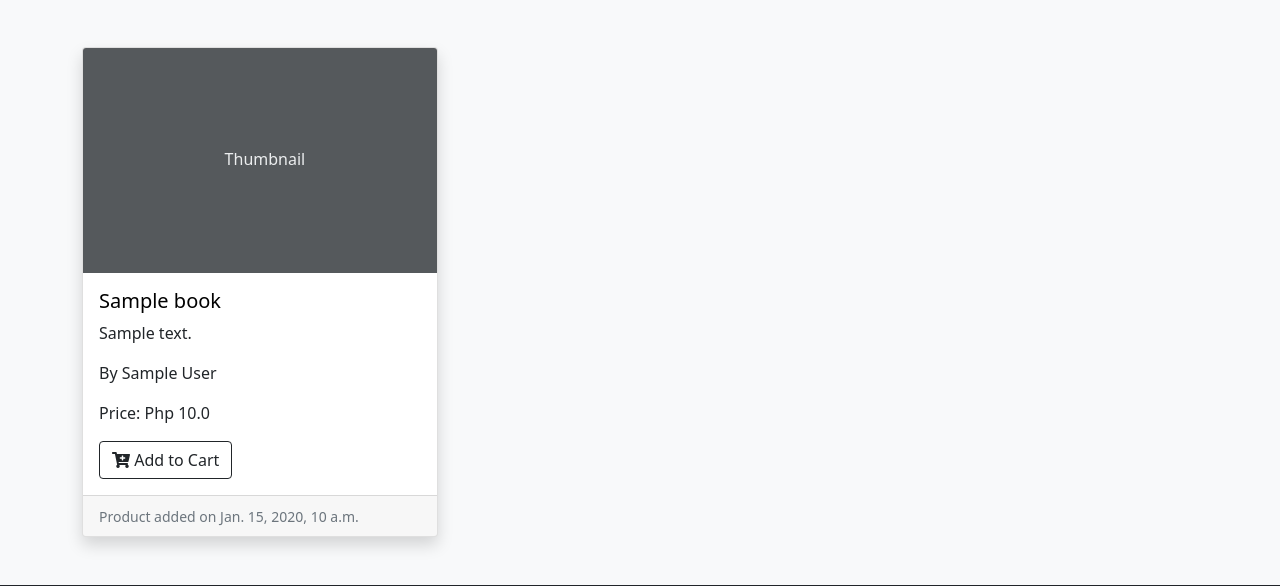
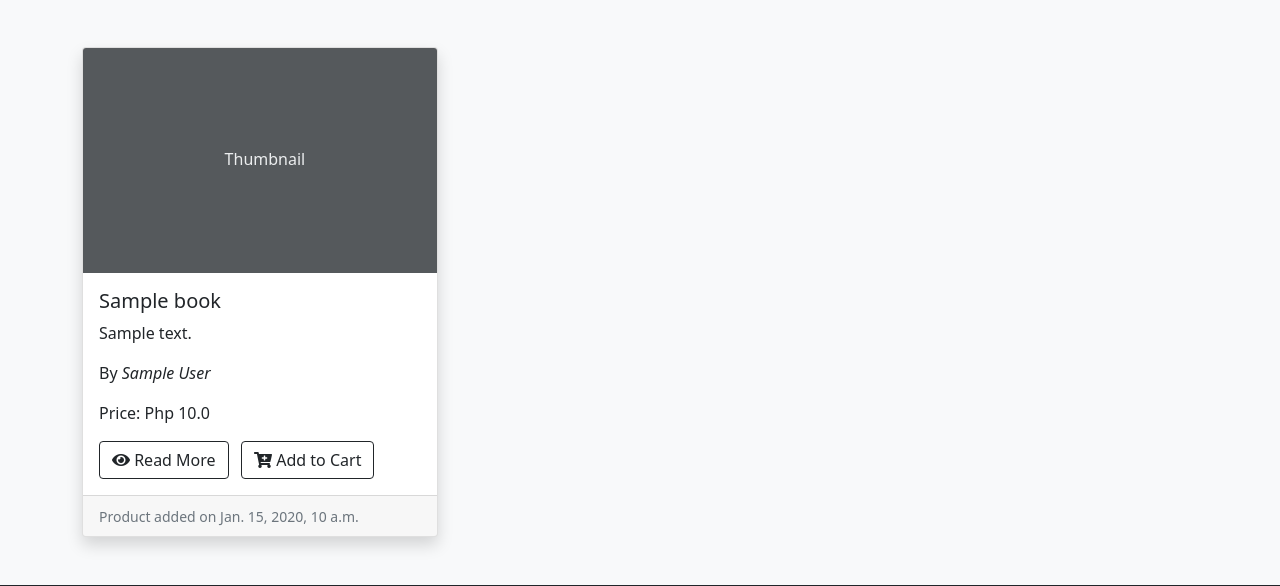
Before and after one commit to lbranera/MyShop, a Django app: page / in a window 1280 px wide. Shown: the part 345-931 px from the top of the page. Run offline with Django 3.2, Linux system fonts and the light colour scheme; tables that the repository leaves empty hold one stand-in row (values such as "Sample post").

Commit message:
modified home page

```diff
--- a/products/templates/products/home.html
+++ b/products/templates/products/home.html
@@ -22,11 +22,15 @@
                     <svg class="bd-placeholder-img card-img-top" width="100%" height="225" xmlns="http://www.w3.org/2000/svg" role="img" aria-label="Placeholder: Thumbnail" preserveAspectRatio="xMidYMid slice" focusable="false"><title>Placeholder</title><rect width="100%" height="100%" fill="#55595c"/><text x="40%" y="50%" fill="#eceeef" dy=".3em">Thumbnail</text></svg>
 
                     <div class="card-body">
-                        <h5 class="card-title"><a href="{% url 'book' book.id %}" style="text-decoration:none; color: black;">{{book.title}}</a></h5>
+                        <h5 class="card-title">{{book.title}}</h5>
                         <p class="card-text">{{book.description}}</p>
-                        <p class="card-text">By {{book.author}}</p>
+                        <p class="card-text">By <i>{{book.author}}</i></p>
                         <p class="card-text">Price: Php {{book.price}}</p>
+
+                        <a href="{% url 'book' book.id %}" class="btn btn-outline-dark"><i class="fas fa-eye"></i> Read More</a>
+                        &nbsp;
                         <button type="button" class="btn btn-outline-dark"> <i class="fas fa-cart-plus"></i> Add to Cart</button>
+
                     </div>
                     <div class="card-footer">
                         <small class="text-muted">Product added on {{book.date_created}}</small>
```
